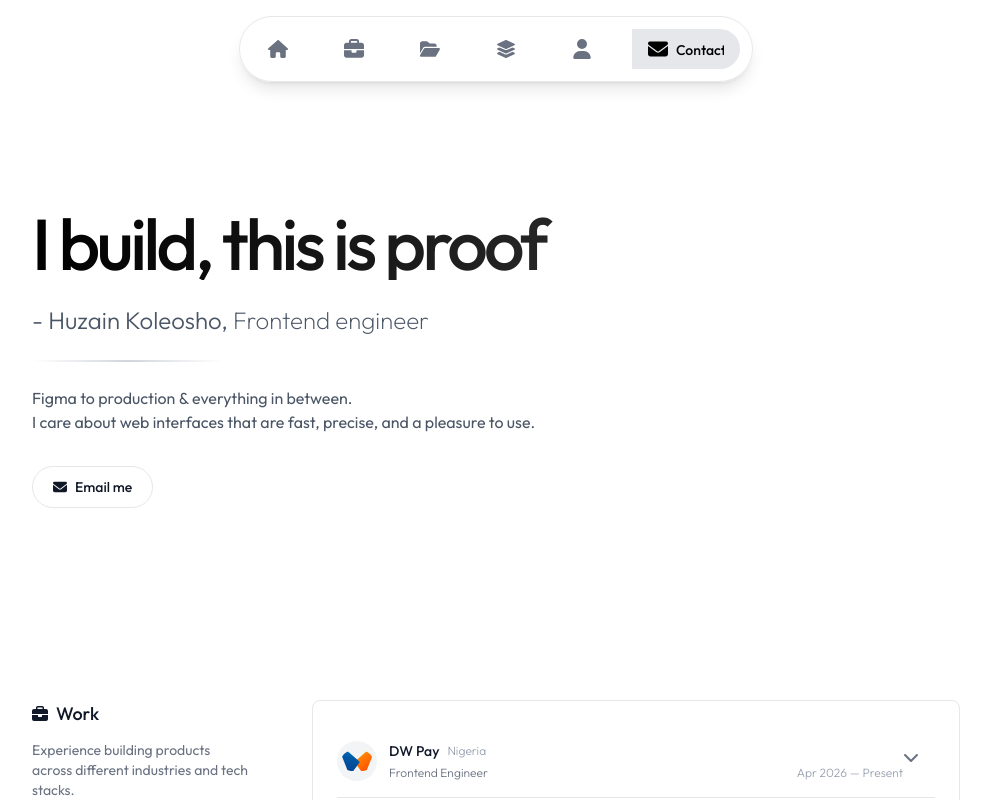
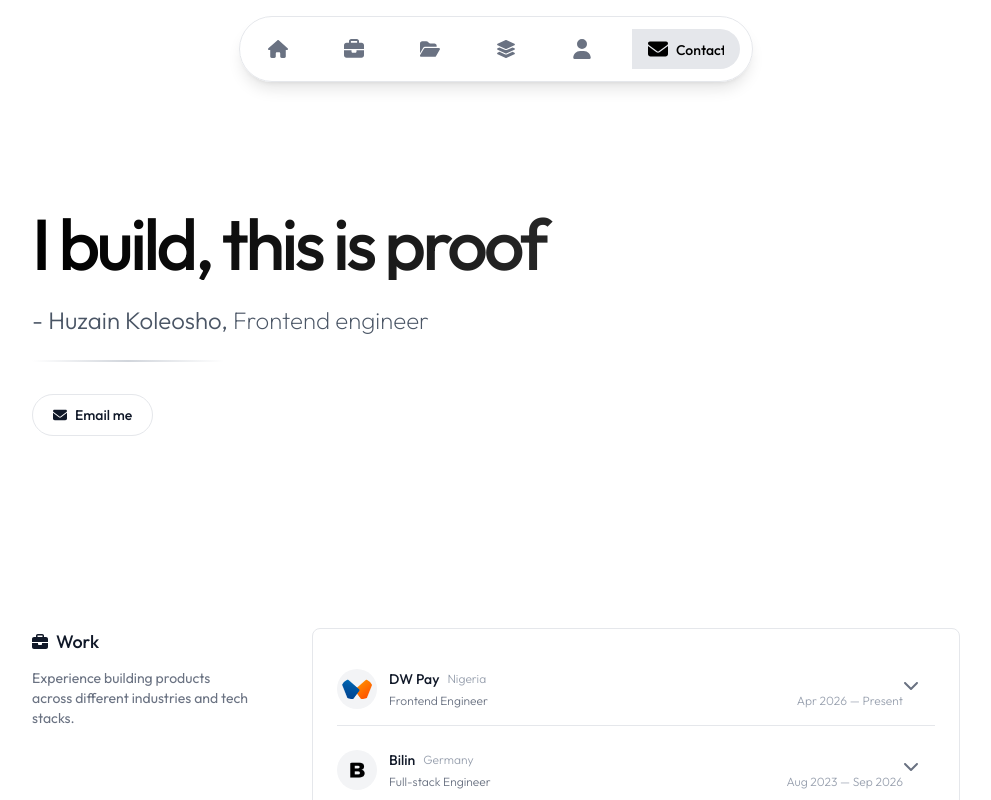
Before and after one commit to Uzayn/my-portfolio, a Next.js app: page / in a window 1280 px wide. Shown: the top 800 px of the page, without its empty margins (144-1135 px from the left). Built offline with nearby package versions, Linux system fonts and the light colour scheme.

Commit message:
feat(hero): remove the sub-line
Co-Authored-By: Claude Fable 5.1 <noreply@anthropic.com>

```diff
--- a/src/components/Hero.tsx
+++ b/src/components/Hero.tsx
@@ -25,13 +25,6 @@ export default function Hero() {
 
         <div className="w-48 h-0.5 bg-gradient-to-r from-gray-300/0 via-gray-300 to-gray-300/0" />
 
-        <p className="max-w-prose text-gray-600">
-          Figma to production &amp; everything in between.
-          <br />
-          I care about web interfaces that are fast, precise, and a pleasure
-          to use.
-        </p>
-
         <div className="flex flex-wrap gap-3 pt-2">
           <a
             href="mailto:koleoshohuzain@gmail.com"
```
